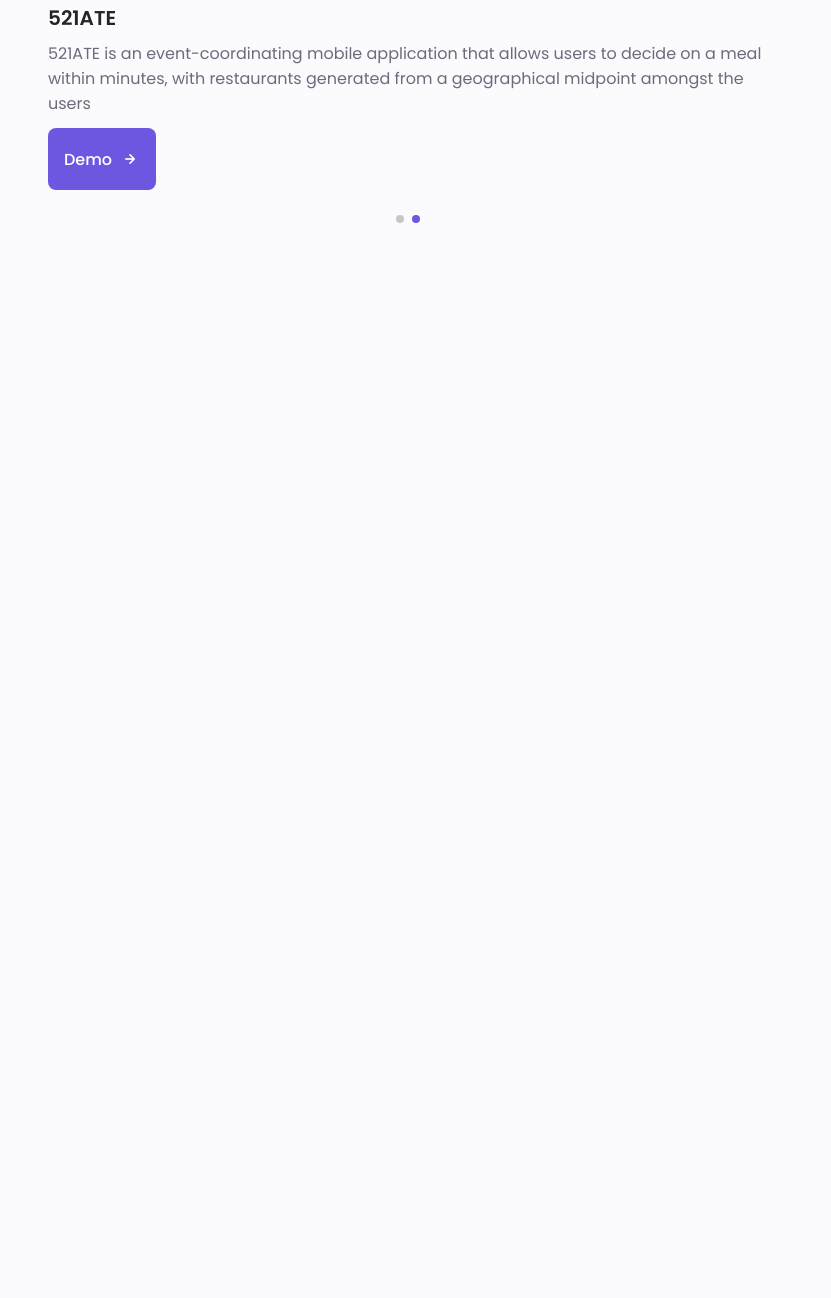
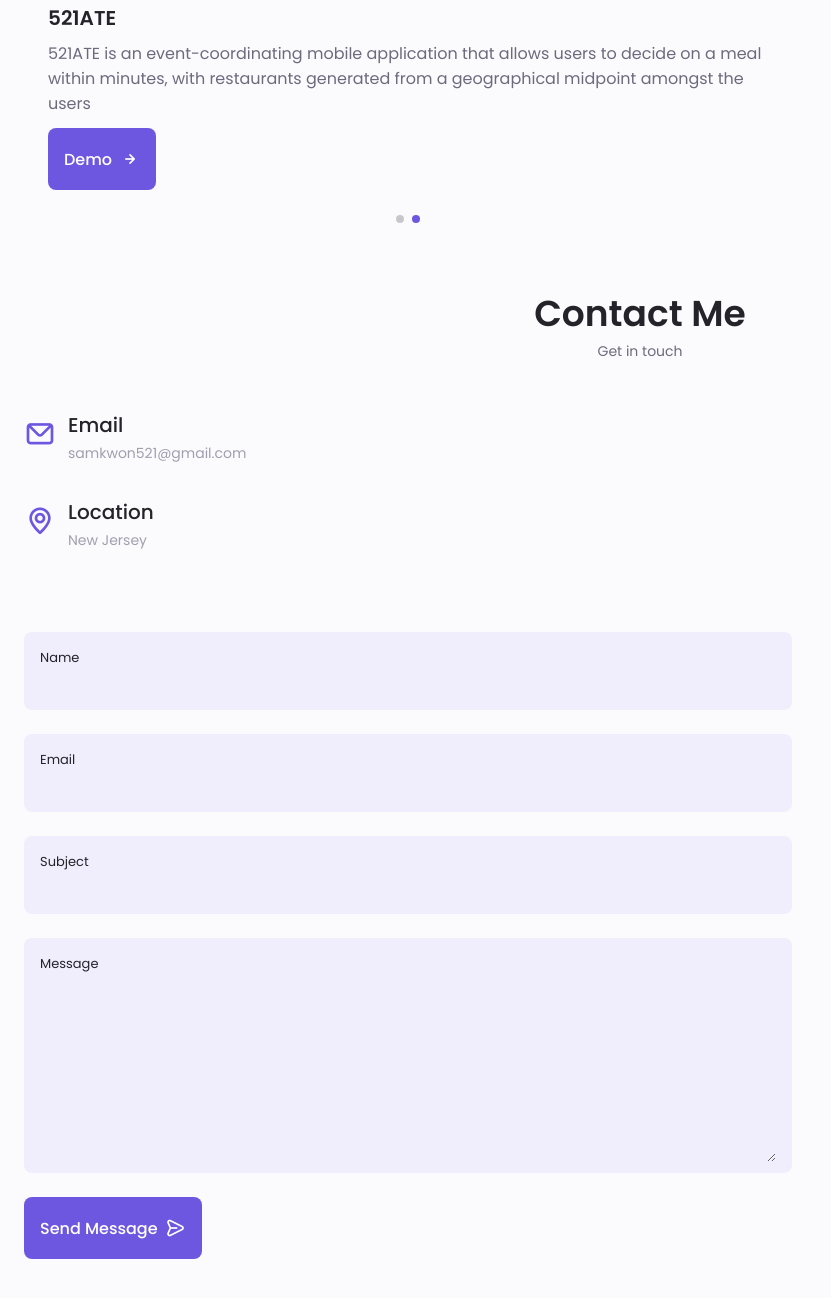
Before and after one commit to sk521/portfolio, a plain HTML site: page index.html in a window 1280 px wide. Shown: the part 2794-4092 px from the top of the page, without its empty margins (0-831 px from the left). Before the commit the page ends 3096 px from the top, so only its background shows below. Drawn offline with nearby package versions, Linux system fonts and the light colour scheme.

Commit message:
contact form completed

```diff
--- a/assets/css/styles.css
+++ b/assets/css/styles.css
@@ -599,3 +599,51 @@ img {
 .swiper-pagination-bullet {
   outline: none;
 }
+
+/*================= CONTACT ME ===================*/
+.contact__container {
+  row-gap: 3rem;
+}
+
+.contact__information {
+  display: flex;
+  margin-bottom: var(--mb-2);
+}
+
+.contact__icon {
+  font-size: 2rem;
+  color: var(--first-color);
+  margin-right: var(--mb-0-75);
+}
+
+.contact__title {
+  font-size: var(--h3-font-size);
+  font-weight: var(--font-medium);
+}
+
+.contact__subtitle {
+  font-size: var(--small-font-size);
+  color: var(--text-color-light);
+}
+
+.contact__content {
+  background-color: var(--input-color);
+  border-radius: .5rem;
+  padding: .75rem 1rem .25rem;
+}
+
+.contact__label {
+  font-size: var(--smaller-font-size);
+  color: var(--title-color);
+}
+
+.contact__input {
+  width: 100%;
+  background-color: var(--input-color);
+  color: var(--text-color);
+  font-family: var(--body-font);
+  font-size: var(--normal-font-size);
+  border: none;
+  outline: none;
+  padding: .25rem .5rem .5rem 0;
+}
--- a/index.html
+++ b/index.html
@@ -424,6 +424,71 @@
       </div>
     </section>
 
+    <!--================== CONTACT ME =====================-->
+    <section class="contact section" id="contact">
+      <h2 class="section__title">Contact Me</h2>
+      <span class="section__subtitle">Get in touch</span>
+
+      <div class="contact__container container grid">
+        <div>
+          <!-- <div class="contact__information">
+            <i class="uil uil-phone contact__icon"></i>
+
+            <div>
+              <h3 class="contact__title">Call Me</h3>
+              <span class="contact__subtitle">123-456-7890</span>
+            </div>
+          </div> -->
+
+          <div class="contact__information">
+            <i class="uil uil-envelope contact__icon"></i>
+
+            <div>
+              <h3 class="contact__title">Email</h3>
+              <span class="contact__subtitle">samkwon521@gmail.com</span>
+            </div>
+          </div>
+
+          <div class="contact__information">
+            <i class="uil uil-map-marker contact__icon"></i>
+
+            <div>
+              <h3 class="contact__title">Location</h3>
+              <span class="contact__subtitle">New Jersey</span>
+            </div>
+          </div>
+        </div>
+
+        <form action="" class="contact__form grid">
+          <div class="contact__inputs grid">
+            <div class="contact__content">
+              <label for="" class="contact__label">Name</label>
+              <input type="text" class="contact__input">
+            </div>
+            <div class="contact__content">
+              <label for="" class="contact__label">Email</label>
+              <input type="email" class="contact__input">
+            </div>
+          </div>
+          <div class="contact__content">
+            <label for="" class="contact__label">Subject</label>
+            <input type="text" class="contact__input">
+          </div>
+          <div class="contact__content">
+            <label for="" class="contact__label">Message</label>
+            <textarea name="" id="" cols="0" rows="7" class="contact__input"></textarea>
+          </div>
+
+          <div>
+            <a href="#" class="button button--flex">
+              Send Message
+              <i class="uil uil-message button__icon"></i>
+            </a>
+          </div>
+        </form>
+      </div>
+    </section>
+
   </main>
 
 
```
